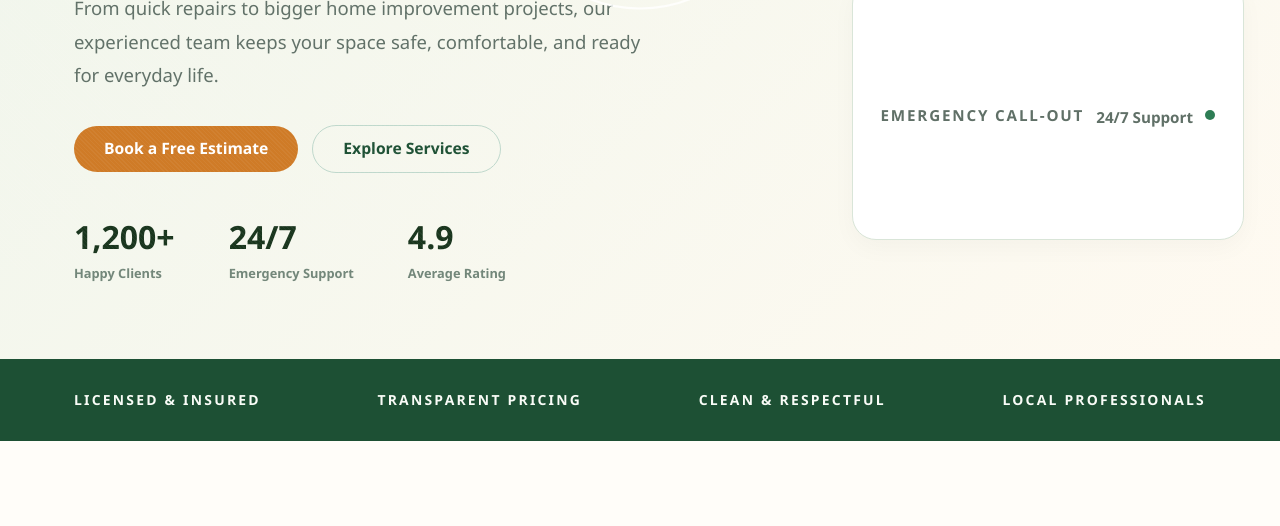
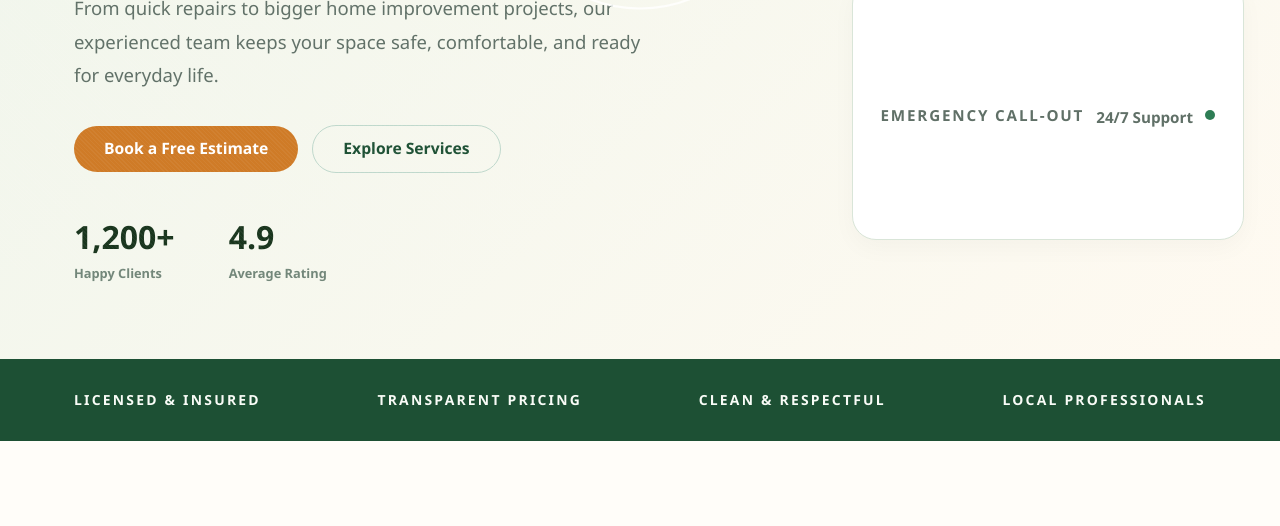
Before and after one commit to mindlessjoey/livingyourbestlife.github.io, a plain HTML site: page index.html in a window 1280 px wide. Shown: the part 530-1056 px from the top of the page. Drawn offline with Linux system fonts and the light colour scheme.

Commit message:
Remove emergency support stat from index.html
Removed emergency support statistics from the page.

```diff
--- a/index.html
+++ b/index.html
@@ -55,10 +55,6 @@
           <div>
             <span class="stat-number">1,200+</span>
             <span class="stat-label">Happy Clients</span>
-          </div>
-          <div>
-            <span class="stat-number">24/7</span>
-            <span class="stat-label">Emergency Support</span>
           </div>
           <div>
             <span class="stat-number">4.9</span>
```
